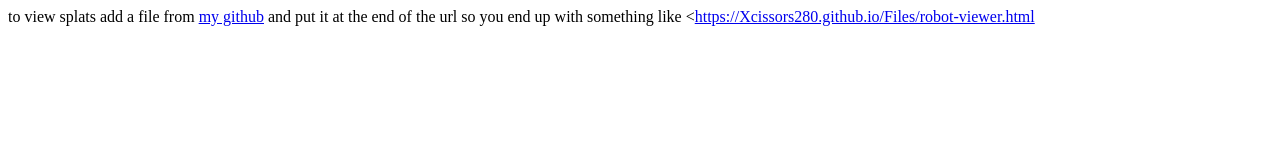
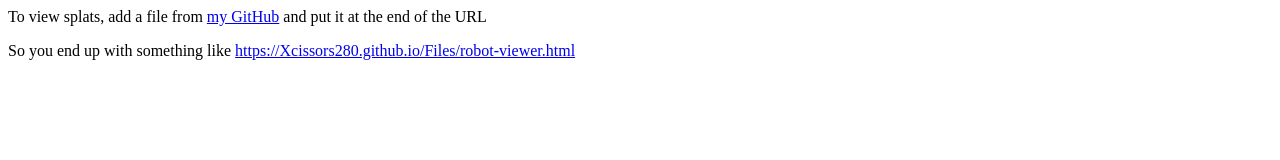
Before and after one commit to Xcissors280/Xcissors280.github.io, a plain HTML site: page index.html in a window 1280 px wide. Drawn offline with Linux system fonts and the light colour scheme.

Commit message:
index edit

```diff
--- a/index.html
+++ b/index.html
@@ -1,2 +1,9 @@
-<a>to view splats add a file from </a><a href="https://github.com/Xcissors280/Files">my github</a><a> and put it at the end of the url</a>
-<a>so you end up with something like </a><<a href="https://Xcissors280.github.io/Files/robot-viewer.html">https://Xcissors280.github.io/Files/robot-viewer.html</a>
+<p>
+    <a>To view splats, add a file from </a>
+    <a href="https://github.com/Xcissors280/Files">my GitHub</a>
+    <a> and put it at the end of the URL</a>
+</p>
+<p>
+    <a>So you end up with something like </a>
+    <a href="https://Xcissors280.github.io/Files/robot-viewer.html">https://Xcissors280.github.io/Files/robot-viewer.html</a>
+</p>
```
Also changed, not shown: 1 other file.
